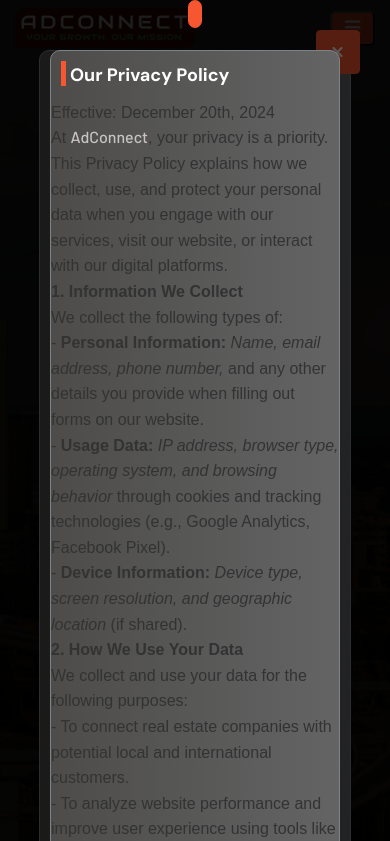
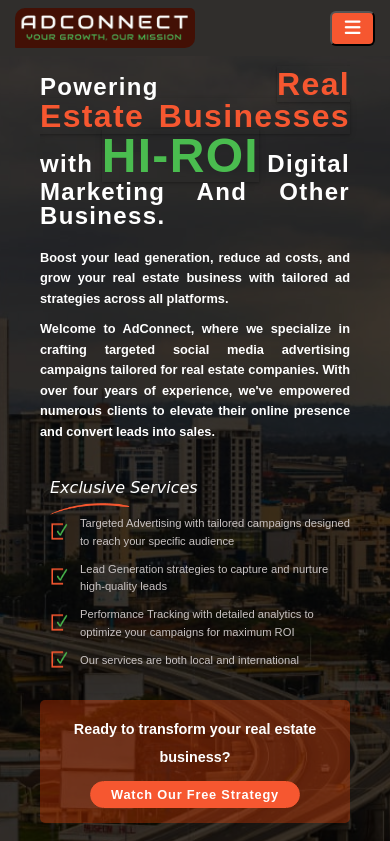
Before and after one commit to michaelmungaimaina/AdConnect, a plain HTML site: page index.html in a window 390 px wide. Shown: the top 841 px of the page. Drawn offline with nearby package versions, Linux system fonts and the light colour scheme; a script that the page names is missing; a web font is replaced by a local one.

Commit message:
Fix NavBar

```diff
--- a/css/easy.css
+++ b/css/easy.css
@@ -184,6 +184,7 @@ html {
     padding: 4px 9px;
     margin-top: 5px;
     cursor: pointer;
+    z-index: 1;
     transition: all 0.3s ease;
     text-transform: uppercase;
 }
@@ -285,7 +286,7 @@ body main .page-sec {
     justify-content: center;
     background-color: #000000a6;
     width: 100%;
-    height: 100%;
+    height: 0%;
     position: fixed;
     z-index: 9999;
     border-radius: 0px;
--- a/css/style.css
+++ b/css/style.css
@@ -144,6 +144,7 @@ h5 {
     background-position: center;
     block-size: cover;
     position: fixed;
+    z-index: 100000;
 }
 
 header {
@@ -161,7 +162,6 @@ header {
 }
 
 .navbar {
-    position: relative;
     display: flex;
     align-items: center;
     justify-content: space-between;
@@ -174,7 +174,7 @@ header {
     animation-duration: 0.75s;
     position: fixed;
     transition: transform 0.3s ease;
-    z-index: 999999999;
+    z-index: 100000;
 }
 
 .container-nav {
@@ -2239,6 +2239,79 @@ body section .contact-container .contact-footer div a:hover {
     }
 }
 
+/**************************      Privacy Policy Page Syles     ****************************/
+#btnClosePrivacyPolicy {
+    width: 44px;
+    height: 44px;
+    position: absolute;
+    right: 0px;
+    display: flex;
+    justify-content: center;
+    align-items: center;
+    border-radius: 0.25em;
+    border: 1.5px solid #F65730;
+    color: white;
+    margin: 30px;
+    cursor: pointer;
+}
+
+#btnClosePrivacyPolicy:hover{
+    border: 1.5px solid #F65730;
+    background: inherit;
+    color: #F65730;
+}
+
+.background-tint-black .appointment-layout {
+    width: fit-content;
+    height: fit-content;
+    margin: 100px 150px;
+    padding: 20px;
+}
+
+.background-tint-black .appointment-layout .h-layout {
+    width: fit-content;
+    margin: 20px 0 10px 20px;
+}
+
+#privacyPolicy .h-layout{
+    margin-top: -10px;
+    margin-left: -10px;
+}
+#privacyPolicy #date{
+    color: #d75c3d;
+    font-weight: bold;
+    font-size: 15px;
+}
+#privacyPolicy p{
+    text-align: justify;
+    font-size: 14px;
+    color: white;
+    margin: 5px 20px 5px 60px;
+}
+#privacyPolicy p a{
+    color: #4ABC4F;
+    font-size: 15px;
+    font-weight: bold;
+}
+#privacyPolicy #header{
+    font-size: 19px;
+    color: white;
+    margin: 0 0 0 5px;
+}
+#privacyPolicy h6{
+    color: #fc5931;
+    margin: 0px 20px 0px 30px;
+}
+/* Responsiveness of the Privacy Policy Section */
+@media screen and (max-width: 880px) {
+    .background-tint-black .appointment-layout {
+        margin: 80px 10px;
+    }
+    #privacyPolicy p{
+        margin: 5px 20px 5px 20px;
+    }
+}
+
 /**********************************************************************************************************
 /*-------------------------------------- Appt Thanks Section ---------------------------------------------*/
 .background-tint-black-appt .appointment-layout {
--- a/index.html
+++ b/index.html
@@ -506,15 +506,15 @@
 
   <!---------------------------------------- Privacy Policy Section -------------------------------------------->
   <section id="privacyPolicy" class="background-tint-black">
-    <div id="btnClosePrivacyPolicy" onclick="closeAppointmentView()" class="btn_hover1" style="position: fixed;">
+    <div id="btnClosePrivacyPolicy" onclick="closePrivacyPolicy()" class="btn_hover1" style="position: fixed;">
       <i class="fa-solid fa-xmark"></i>
     </div>
     <div class="appointment-layout outer-container">
       <div class="h-layout">
         <div class="slash-rect"></div>
-        <p class="header-text">Our Privacy Policy</p>
+        <p id="header" class="header-text">Our Privacy Policy</p>
       </div>
-      <p>Effective: December 20th, 2024</p>
+      <p id="date">Effective: December 20th, 2024</p>
       <p>At <a href="/index.html">AdConnect</a>, your privacy is a priority.
         This Privacy Policy explains how we collect, use, and protect your personal
         data when you engage with our services, visit our website, or interact with
@@ -574,7 +574,8 @@
           </p>
           <h6>10. Contact Us</h6>
           <p>If you have questions about this Privacy Policy or wish to exercise your rights,
-            please contact us at:
+            please contact us at: <br>
+            <a href="/pages/contact.html">AdConnect</a>
           </p>
     </div>
   </section>
@@ -672,7 +673,7 @@
   </section>
 
   <!-------------------------------------- Footer Section ------------------------------------------>
-  <footer class="footer">
+  <footer id="footerSection" class="footer">
     <div class="footer-container">
       <div class="footer-logo"><img src="/resources/logo.png" alt=""></div>
       <div class="top-items-footer">
@@ -689,7 +690,7 @@
           <ul>
             <li><a href="/pages/aboutus.html">About Us</a></li>
             <li><a href="/pages/contact.html">Contact Us</a></li>
-            <li><a href="#">Privacy Policy</a></li>
+            <li><a href="?privacy-policy=true">Privacy Policy</a></li>
             <li><a href="#">Blog Posts</a></li>
           </ul>
         </div>
--- a/scripts/main.js
+++ b/scripts/main.js
@@ -58,6 +58,8 @@ const ourServiceSection = document.getElementById('ourServiceSection');
 const socialMediaService = document.getElementById('mediaService');
 const courseService = document.getElementById('courses');
 const developmentService = document.getElementById('development');
+const sectionPrivacyPolicy = document.getElementById('privacyPolicy');
+const btnClosePrivacyPolicy = document.getElementById('btnClosePrivacyPolicy');
 
 const emailPattern = /^[^\s@]+@[^\s@]+\.[^\s@]+$/;
 const phonePattern = /^(?:\+254|0)(7|1)\d{8}$/;
@@ -90,6 +92,7 @@ document.addEventListener('DOMContentLoaded', () => {
         btnFooterConsultation.addEventListener('click', () => openUrl('?lead-capture-form=true'));
         btnFooterFAQs.addEventListener('click', openFAQs);
         btnCloseApointmentThanksView.addEventListener('click', closeAppointmentThanksView);
+        btnClosePrivacyPolicy.addEventListener('click', closePrivacyPolicy);
     }
     if (pageId === 'contactUsPage') {
         navbarTogler.addEventListener('click', openNav);
@@ -167,6 +170,7 @@ window.onload = function () {
     const coursesService = getUrlParameter('courses-service');
     const developmentService = getUrlParameter('development-service');
     const advertService = getUrlParameter('adverts-service');
+    const privacyPolicy = getUrlParameter('privacy-policy');
 
     if (faqs === 'true') openFAQs();
     if (faqsForm === 'true') openFAQsForm();
@@ -179,6 +183,7 @@ window.onload = function () {
     if (coursesService === 'true') openCoursesService();
     if (developmentService === 'true') openDevelopmentService();
     if (advertService === 'true') openSocialMediaService();
+    if (privacyPolicy === 'true') openPrivacyPolicy();
 };
 
 function openCoursesService(){
@@ -206,6 +211,20 @@ function openSocialMediaService(){
         window.history.pushState({}, '', newUrl);
     } else {
         console.error('Error: Service Section Not Found');
+    }
+}
+
+function openPrivacyPolicy() {
+    if (sectionPrivacyPolicy) {
+        sectionPrivacyPolicy.style.height = '100%';
+        const newUrl = `${baseUrl.slice(0, 0)}?privacy-policy=true`;
+        window.history.pushState({}, '', newUrl);
+    }
+}
+function closePrivacyPolicy(){
+    if (sectionPrivacyPolicy) {
+        sectionPrivacyPolicy.style.height = '0%';
+        window.history.pushState({}, '', baseUrl);
     }
 }
 /**
@@ -450,7 +469,6 @@ function closeSearch() {
 
 function closeAppointmentView() {
     'use strict'
-    const btnCloseAppointmentView = document.getElementById('btnCloseApointment');
     const appointmentView = document.getElementById('appointmentView');
     window.history.pushState({}, '', baseUrl);
     if (appointmentView) {
@@ -500,7 +518,7 @@ document.querySelectorAll('.collapse-btn').forEach(item => {
     });
 });
 
-/* Control Navigation Bar Visibility */
+/* Control Navigation Bar Visibility *
 let lastScrollTop = 0;
 const navHeader = document.querySelector(".navbar");
 
@@ -514,7 +532,8 @@ window.addEventListener("scroll", () => {
         navHeader.style.transform = "translateY(0)";
     }
     lastScrollTop = scrollTop <= 0 ? 0 : scrollTop; // For mobile or negative scrolling
-})
+});*/
+
 
 $('.video').parent().click(function () {
     if ($(this).children(".video").get(0).paused) {
```
Also changed, not shown: pages/aboutus.html (+1 -1 lines), pages/contact.html (+10 -10 lines), pages/our-services.html (+1 -1 lines).
